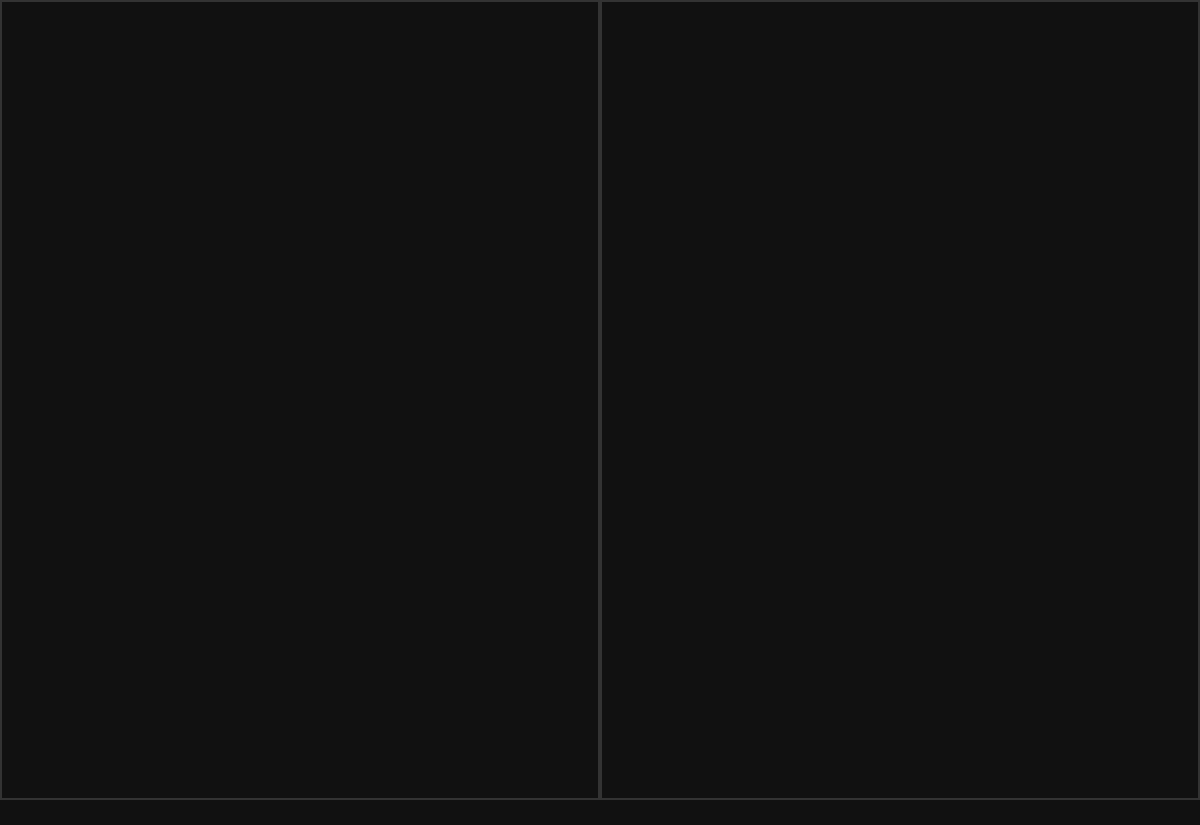
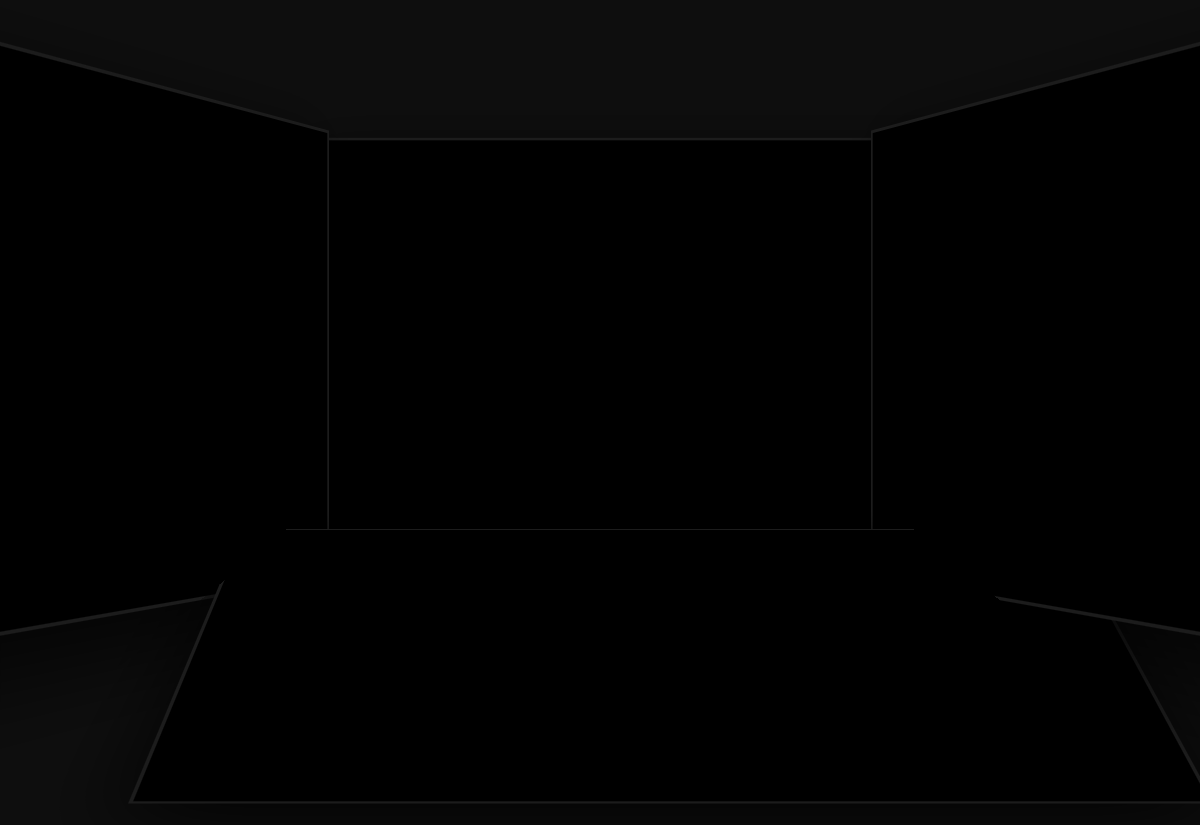
Before and after one commit to Brianmill/3D-spacial-desk, an Electron app: page index.html in a window 1200 px wide. Before the commit the page ends 800 px from the top, so only its background shows below. Drawn offline with Linux system fonts and the light colour scheme.

Commit message:
initial v2

```diff
--- a/index.html
+++ b/index.html
@@ -2,35 +2,101 @@
 <html>
 <head>
   <title>Spatial Desk</title>
+
   <style>
     body {
       margin: 0;
+      height: 100vh;
+      background: #0e0e0e;
       display: flex;
-      height: 100vh;
-      background: #111;
+      justify-content: center;
+      align-items: center;
+      perspective: 2000px;
+      overflow: hidden;
+    }
+
+    .workspace {
+      position: relative;
+      width: 1300px;
+      height: 850px;
+      transform-style: preserve-3d;
     }
 
     .panel {
-      flex: 1;
-      border: 2px solid #333;
+      position: absolute;
+      border: 3px solid #1c1c1c;
+      box-shadow: 0 30px 80px rgba(0,0,0,0.8);
+      background: black;
     }
 
     webview {
       width: 100%;
       height: 100%;
     }
+
+    /* MAIN SCREEN */
+.main {
+  width: 800px;
+  height: 450px;
+  top: 120px;
+  left: 250px;
+  transform: translateZ(-300px) rotateX(5deg);
+  transform-origin: center center;
+}
+
+/* LEFT SCREEN */
+.left {
+  width: 650px;
+  height: 450px;
+  top: 150px;
+  left: -220px;
+  transform: rotateY(70deg) translateZ(-120px);
+  transform-origin: right center;
+}
+
+/* RIGHT SCREEN */
+.right {
+  width: 650px;
+  height: 450px;
+  top: 150px;
+  right: -220px;
+  transform: rotateY(-70deg) translateZ(-120px);
+  transform-origin: left center;
+}
+
+/* BOTTOM SCREEN */
+.bottom {
+  width: 800px;
+  height: 500px;
+  bottom: -320px;
+  left: 250px;
+  transform: rotateX(70deg) translateZ(120px);
+  transform-origin: top center;
+}
+
   </style>
 </head>
+
 <body>
 
-  <!-- LEFT PANEL -->
-  <div class="panel">
-    <webview src="https://www.google.com"></webview>
-  </div>
+  <div class="workspace">
 
-  <!-- RIGHT PANEL -->
-  <div class="panel">
-    <webview src="https://www.github.com"></webview>
+    <div class="panel main">
+      <webview src="https://www.google.com"></webview>
+    </div>
+
+    <div class="panel left">
+      <webview src="https://www.github.com"></webview>
+    </div>
+
+    <div class="panel right">
+      <webview src="https://www.youtube.com"></webview>
+    </div>
+
+    <div class="panel bottom">
+      <webview src="https://chat.openai.com"></webview>
+    </div>
+
   </div>
 
 </body>
```
Also changed, not shown: 1 other file.
